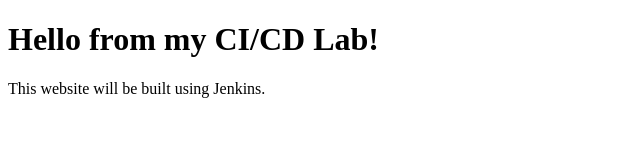
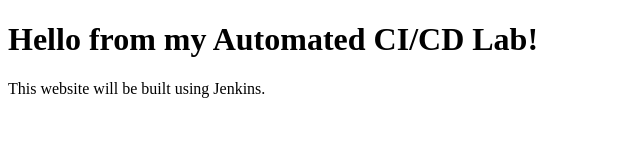
Before and after one commit to dragonball07789/cicd-lab, a plain HTML site: page index.html in a window 1280 px wide. Shown: the whole page, without its empty margins (0-640 px from the left). Drawn offline with Linux system fonts and the light colour scheme.

Commit message:
Update header text for CI/CD lab

```diff
--- a/index.html
+++ b/index.html
@@ -4,7 +4,7 @@
     <title>My First CI/CD Project</title>
 </head>
 <body>
-    <h1>Hello from my CI/CD Lab!</h1>
+    <h1>Hello from my Automated CI/CD Lab!</h1>
     <p>This website will be built using Jenkins.</p>
 </body>
 </html>
```
